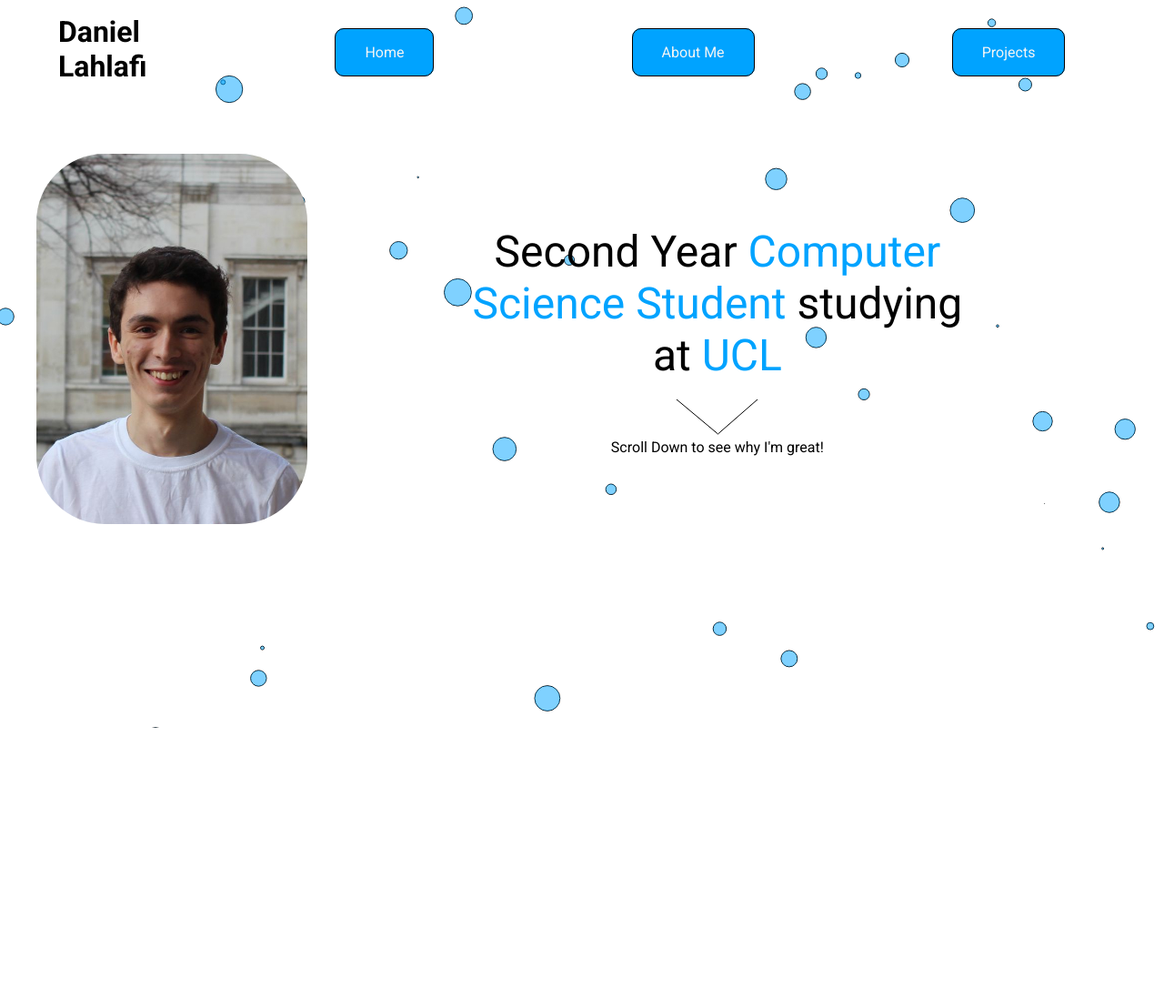
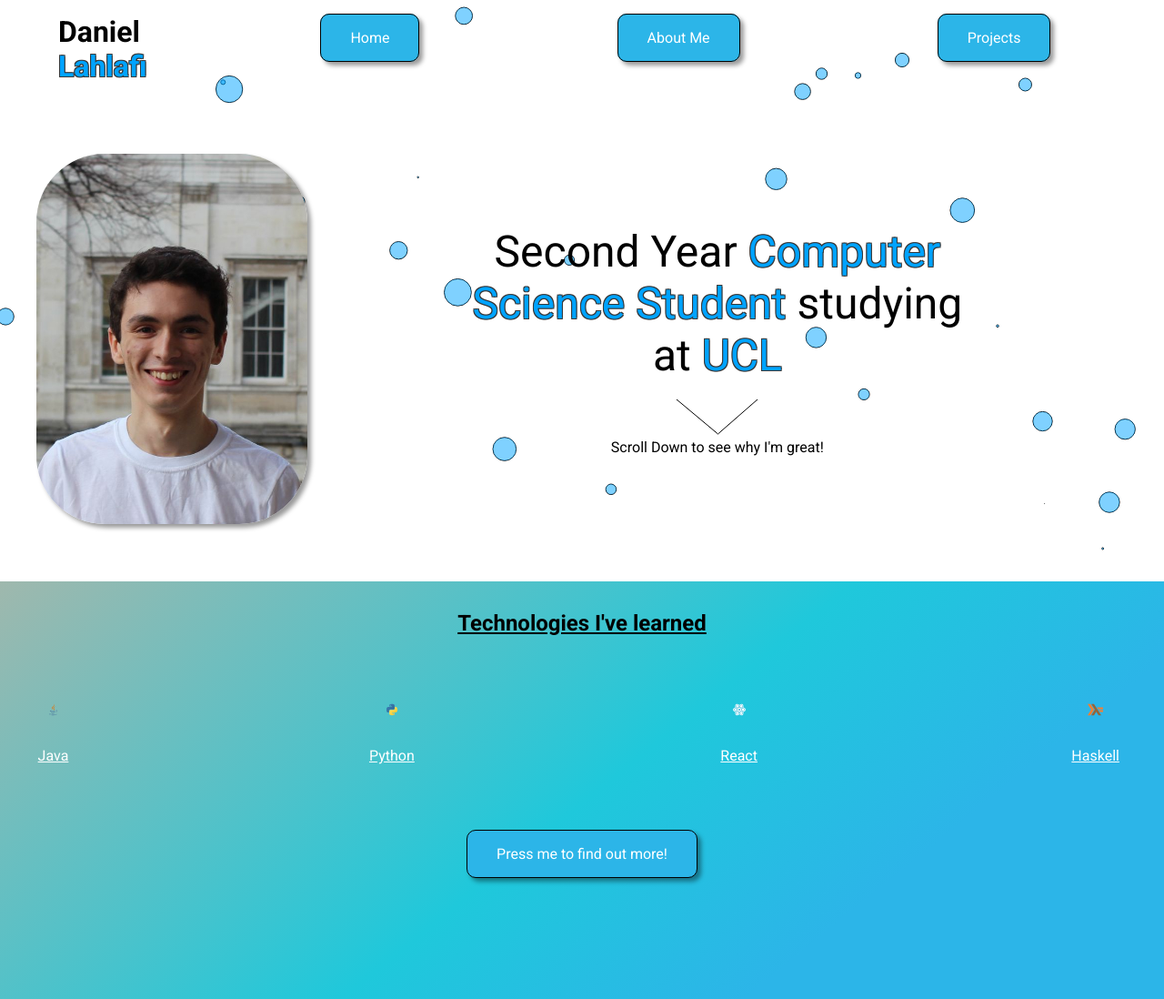
Before and after one commit to daniel-lahlafi/daniel-lahlafi.github.io, a plain HTML site: page index.html in a window 1280 px wide. Shown: the whole page at 91% size. Before the commit the page ends 800 px from the top, so only its background shows below. Drawn offline with Linux system fonts and the light colour scheme.

Commit message:
Added about section with typewritter effect

```diff
--- /dev/null
+++ b/css/about-me.css
@@ -0,0 +1,47 @@
+.about-me {
+    background-image: linear-gradient(141deg, #9fb8ad 0%, #1fc8db 51%, #2cb5e8 75%);
+    padding: 2em 0;
+
+}
+
+.about-me img{
+    padding-top: 1em;
+    padding-bottom: 1em;
+    box-shadow: none;
+}
+
+.about-me h2 {
+    text-align: center;
+    text-decoration: underline;
+    margin: 0;
+}
+
+
+.about-me #about-description {
+    font-size: 2rem;
+    width: 50%;
+    margin: 0 auto;
+}
+
+.about-me a {
+    display: inline-block;
+    align-content: center;
+    margin: 1em auto;
+    text-align: center;
+}
+
+#skip-btn {
+    visibility: hidden;
+}
+
+.logo {
+    display: flex;
+    flex-direction: column;
+    align-items: center;
+}
+
+.logo p {
+    color: white;
+    text-align: center;
+    text-decoration: underline;
+}
--- a/css/header.css
+++ b/css/header.css
@@ -1,6 +1,20 @@
+html, body {
+    height: 100%;
+}
+
+main {
+    flex: 1 0 auto;
+}
+
+.about-me {
+    flex-shrink: 0;
+}
+
 body {
     margin: 0;
     font-family: 'Roboto', sans-serif;
+    display: flex;
+    flex-direction: column;
 }
 
 h1, h2, p {
@@ -28,17 +42,18 @@ ul {
 
 li {
     list-style: none;
-    padding: 1em;
+    padding-right: 2em;
 }
 
 .button {
     position: relative;
     text-decoration: none;
-    color: whitesmoke;
-    background: #00A3FF;
+    color: white;
+    background: #2cb5e8;
     padding: 1em 2em;
     border: 1px black solid;
     border-radius: 10px;
+    box-shadow: 4px 4px 5px rgba(0, 0, 0, 0.4);
 }
 
 .button:before {
@@ -58,14 +73,16 @@ li {
     transition: all 0.3s ease-in-out 0s;
 }
 
+.button:active {
+    background-image: linear-gradient(141deg, #9fb8ad 4%, #1fc8db 51%, #2cb5e8 75%);
+}
+
 .button:hover:before,
 .button:focus:before {
     visibility: visible;
     -webkit-transform: scaleX(1);
     transform: scaleX(1);
 }
-
-
 
 @media (max-width: 620px) {
     header {
--- a/css/index.css
+++ b/css/index.css
@@ -1,9 +1,8 @@
 img {
     width: 100%;
     border-radius: 75px;
+    box-shadow: 4px 4px 5px rgba(0, 0, 0, 0.4)
 }
-
-
 
 .columns {
     display: flex;
@@ -36,6 +35,12 @@ img {
 
 .accent {
     color: #00A3FF;
+    text-shadow:
+   -1px -1px 0 #383838,
+    1px -1px 0 #383838,
+    -1px 1px 0 #383838,
+     1px 1px 0 #383838;
+
 }
 
 #particles {
@@ -57,4 +62,6 @@ img {
         padding: 0;
     }
 
+
+
 }
--- a/index.html
+++ b/index.html
@@ -3,8 +3,11 @@
     <head>
         <link href="css/header.css" rel="stylesheet">
         <link href="css/index.css" rel="stylesheet">
+        <link href="css/about-me.css" rel="stylesheet">
         <link href="https://fonts.googleapis.com/css?family=Roboto:400,700&display=swap" rel="stylesheet">
+        <meta content="width=device-width, initial-scale=1" name="viewport" />
         <script src="js/particles.js"></script>
+        <script src="js/typeWriter.js"></script>
         <script>
             particlesJS.load('particles', 'particles-config.json', function() {
                 console.log('callback - particles.js config loaded');
@@ -15,11 +18,11 @@
     <body>
         <div id="particles"></div>
         <header>
-            <h1>Daniel Lahlafi</h1>
+            <h1>Daniel <span class="accent">Lahlafi</span></h1>
             <ul>
                 <li><a class="button" href="#">Home</a></li>
-                <li><a class="button" href="#">About Me</a></li>
-                <li><a class="button" href="#">Projects</a></li>
+                <li><a class="button" onclick="typeWriter()" href="#">About Me</a></li>
+                <li><a class="button" href="https://github.com/daniel-lahlafi">Projects</a></li>
             </ul>
         </header>
         <main>
@@ -43,5 +46,54 @@
 
             <br>
         </main>
+
+        <div class="about-me">
+            <h2>Technologies I've learned</h2>
+            <div class="columns">
+                <div class="logo">
+                    <img
+                        src="img/java.svg"
+                        alt="java logo"
+                        width="50px"
+                        height="50px"
+                        style="width: 25%"
+                    >
+                    <p>Java</p>
+                </div>
+                <div class="logo">
+                    <img
+                        src="img/python.svg"
+                        alt="python logo"
+                        width="50px"
+                        height="50px"
+                        style="width: 25%"
+                    >
+                    <p>Python</p>
+                </div>
+                <div class="logo">
+                    <img
+                        src="img/react.svg"
+                        alt="react logo"
+                        width="50px"
+                        height="50px"
+                        style="width: 25%"
+                    >
+                    <p>React</p>
+                </div>
+                <div class="logo">
+                    <img
+                        src="img/haskell.svg"
+                        alt="haskell logo"
+                        width="50px"
+                        height="50px"
+                        style="width: 25%"
+                    >
+                    <p>Haskell</p>
+                </div>
+            </div>
+            <div id="find-out-more-btn" style="text-align: center"><a class="button" onclick="typeWriter()" >Press me to find out more!</a></div>
+            <p id="about-description"></p>
+            <div id="skip-btn" style="text-align: center"><a class="button" onclick="speedUp()" >Skip to the end</a></div>
+        </div>
     </body>
 </html>
--- /dev/null
+++ b/js/typeWriter.js
@@ -0,0 +1,22 @@
+var i = 0;
+var message = "Highly motivated, passionate computer science student studying in London. I enjoy exploring a wide range of technologies and incorporating newly learnt skills into small projects from an emotionally aware music player to a web app leveraging the power of the cloud with AWS. Through both academic teamwork and work experience I have developed my skills to become an effective communicator and supportive team player. In my own time I am currently exploring full stack development using React and Django and am focussed on furthering my knowledge of cloud applications via AWS Cloud Practitioner certification."
+var speed = 80;
+
+function typeWriter() {
+    document.getElementById("find-out-more-btn").setAttribute("style", "visibility: hidden; text-align: center;")
+    document.getElementById("skip-btn").setAttribute("style", "visibility: visible; text-align: center;")
+    window.scrollTo(0,document.body.scrollHeight, {behavior: 'smooth'});
+    if (i < message.length){
+        document.getElementById("about-description").innerHTML += message.charAt(i);
+        i++;
+
+        setTimeout(function() {typeWriter(); }, speed);
+    }
+
+
+}
+
+function speedUp() {
+    document.getElementById("about-description").innerHTML = message;
+    i = message.length;
+}
--- a/particles-config.json
+++ b/particles-config.json
@@ -63,7 +63,7 @@
     }
   },
   "interactivity": {
-    "detect_on": "canvas",
+    "detect_on": "window",
     "events": {
       "onhover": {
         "enable": true,
```
Also changed, not shown: img/haskell.svg (added), img/java.svg (added), img/python.svg (added), img/react.svg (added).
